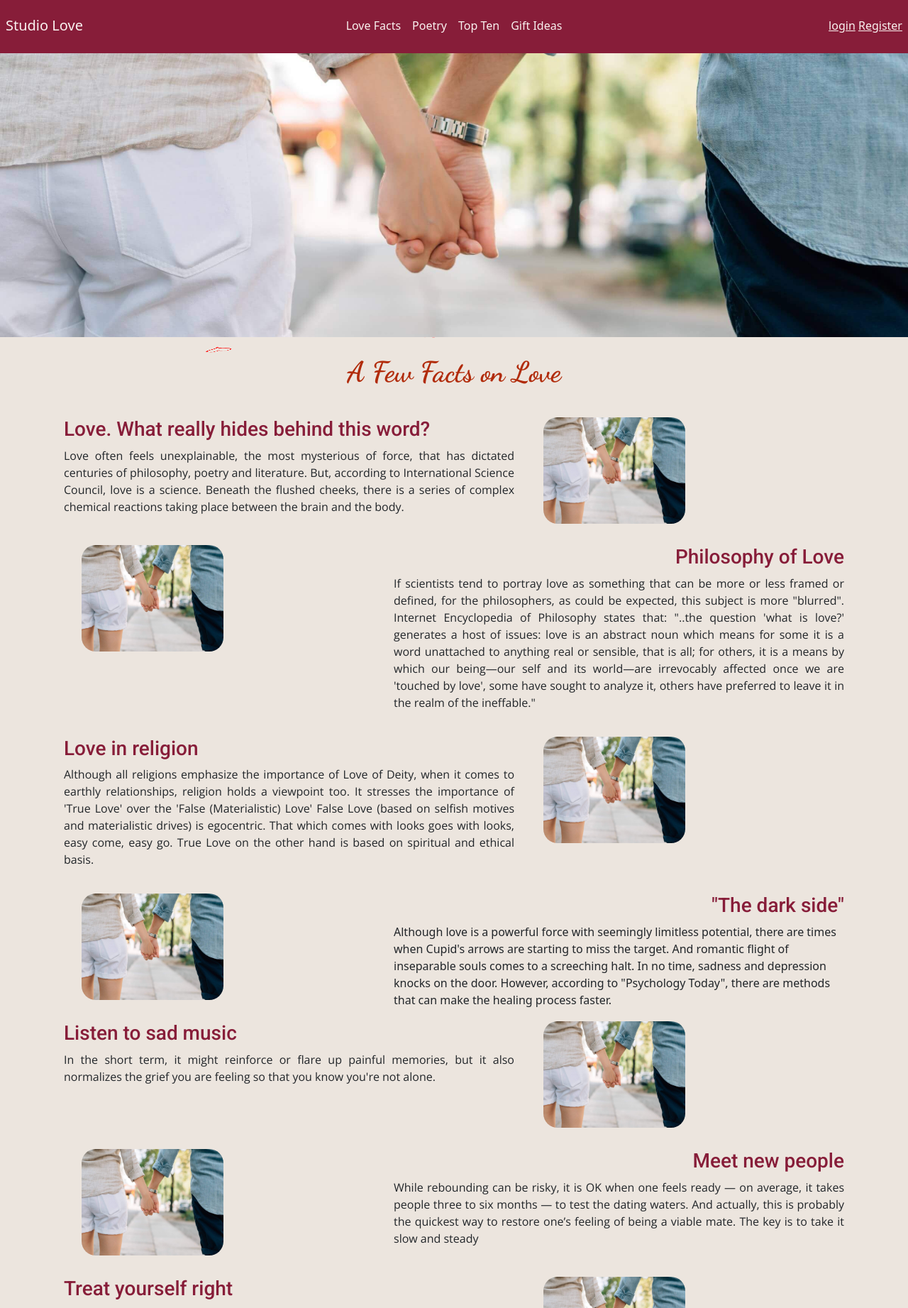
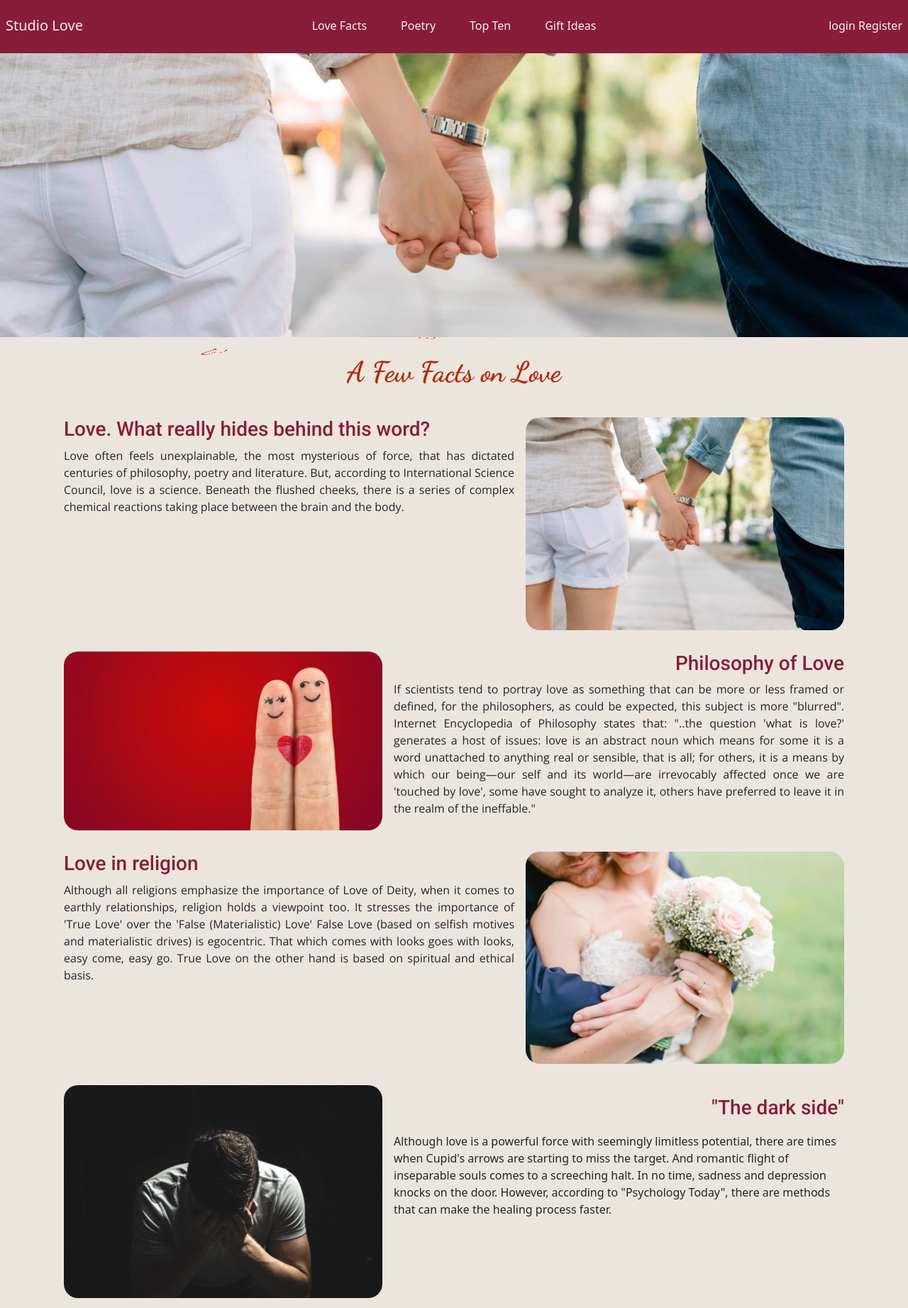
Before and after one commit to alexandergrib/studiuos-love, a Flask app: page /love_facts in a window 1280 px wide. Shown: the top 1843 px of the page at 71% size. Run offline with Flask 2, Linux system fonts and the light colour scheme; some libraries are stand-ins or nearby versions.

Commit message:
Add styling and images to Love Facts

```diff
--- a/static/css/styles.css
+++ b/static/css/styles.css
@@ -38,8 +38,12 @@ body {
     color: #faf2f0;
 }
 
+.nav-item {
+    padding: 0 1em;
 
-/*      masthead images      */
+}
+
+/*      images      */
 
 .masthead {
     /* background-image: url("../static/img/heart-cookies.jpg"); */
@@ -48,6 +52,11 @@ body {
     background-position: center;
     background-repeat: no-repeat;
     background-size: cover;
+}
+
+.col-md-5 img {
+    width: 100%;
+    margin-bottom: 30px;
 }
 
 
@@ -93,7 +102,7 @@ body {
     padding-bottom: 20px;
 }
 
-.login {
+.login a {
     text-decoration: none;
 }
 
@@ -310,8 +319,7 @@ footer li:hover i {
 }
 
 .bold-carousel {
-    font-weight: 700;
-
+    font-weight: 7git pou00;
 }
 
 .shop-now{
--- a/templates/love_facts.html
+++ b/templates/love_facts.html
@@ -21,14 +21,14 @@
     </div>
     <div class="col-md-5">
         {% set image_link = url_for('static', filename='img/hold-hands.jpg') -%}
-        <img src="{{ image_link }}" class="rounded-corners image-div" alt="">
+        <img src="{{ image_link }}" class="rounded-corners" alt="">
     </div>
 </div>
 
 <div class="row">
     <div class="col-md-5">
-        {% set image_link = url_for('static', filename='img/hold-hands.jpg') -%}
-        <img src="{{ image_link }}" class="rounded-corners image-div" alt="">
+        {% set image_link = url_for('static', filename='img/love-fingers.jpg') -%}
+        <img src="{{ image_link }}" class="rounded-corners" alt="">
     </div>
     <div class="love-facts col-md-7">
         <h3 class="med-heading right">Philosophy of Love</h3>
@@ -55,18 +55,18 @@
             True Love on the other hand is based on spiritual and ethical basis.</p>
     </div>
     <div class="col-md-5">
-        {% set image_link = url_for('static', filename='img/hold-hands.jpg') -%}
-        <img src="{{ image_link }}" class="rounded-corners image-div" alt="">
+        {% set image_link = url_for('static', filename='img/wedding.jpg') -%}
+        <img src="{{ image_link }}" class="rounded-corners" alt="">
     </div>
 </div>
 
 <div class="row">
     <div class="col-md-5">
-        {% set image_link = url_for('static', filename='img/hold-hands.jpg') -%}
-        <img src="{{ image_link }}" class="rounded-corners image-div" alt="">
+        {% set image_link = url_for('static', filename='img/guy-crying.jpg') -%}
+        <img src="{{ image_link }}" class="rounded-corners" alt="">
     </div>
     <div class="love-facts col-md-7">
-        <h3 class="med-heading right">"The dark side"</h3>
+        <h3 class="med-heading right padding">"The dark side"</h3>
         <p>Although love is a powerful force with seemingly limitless potential, there are times
             when Cupid's arrows are starting to miss the target.
             And romantic flight of inseparable souls comes to a screeching halt.
@@ -83,15 +83,15 @@
             but it also normalizes the grief you are feeling so that you know you're not alone.</p>
     </div>
     <div class="col-md-5">
-        {% set image_link = url_for('static', filename='img/hold-hands.jpg') -%}
-        <img src="{{ image_link }}" class="rounded-corners image-div" alt="">
+        {% set image_link = url_for('static', filename='img/heart-music.jpg') -%}
+        <img src="{{ image_link }}" class="rounded-corners" alt="">
     </div>
 </div>
 
 <div class="row">
     <div class="col-md-5">
-        {% set image_link = url_for('static', filename='img/hold-hands.jpg') -%}
-        <img src="{{ image_link }}" class="rounded-corners image-div" alt="">
+        {% set image_link = url_for('static', filename='img/couple-coffee.jpg') -%}
+        <img src="{{ image_link }}" class="rounded-corners" alt="">
     </div>
     <div class="love-facts col-md-7">
         <h3 class="med-heading right">Meet new people</h3>
@@ -113,15 +113,15 @@
             Anything that boosts your sense of yourself as someone worthy of comfort and pride.</p>
     </div>
     <div class="col-md-5">
-        {% set image_link = url_for('static', filename='img/hold-hands.jpg') -%}
-        <img src="{{ image_link }}" class="rounded-corners image-div" alt="">
+        {% set image_link = url_for('static', filename='img/shopping.jpg') -%}
+        <img src="{{ image_link }}" class="rounded-corners" alt="">
     </div>
 </div>
 
 <div class="row">
     <div class="col-md-5">
-        {% set image_link = url_for('static', filename='img/hold-hands.jpg') -%}
-        <img src="{{ image_link }}" class="rounded-corners image-div" alt="">
+        {% set image_link = url_for('static', filename='img/phone-call.jpg') -%}
+        <img src="{{ image_link }}" class="rounded-corners" alt="">
     </div>
     <div class="love-facts col-md-7">
         <h3 class="med-heading right">Talk to supportive people</h3>
@@ -144,8 +144,8 @@
             Yell it out. Scream it out. It’s normal.</p>
     </div>
     <div class="col-md-5">
-        {% set image_link = url_for('static', filename='img/hold-hands.jpg') -%}
-        <img src="{{ image_link }}" class="rounded-corners image-div" alt="">
+        {% set image_link = url_for('static', filename='img/beanie-guy.jpg') -%}
+        <img src="{{ image_link }}" class="rounded-corners" alt="">
     </div>
 </div>
 
```
Also changed, not shown: static/img/beanie-guy.jpg (added), static/img/couple-coffee.jpg (added), static/img/guy-crying.jpg (added), static/img/heart-music.jpg (added), static/img/phone-call.jpg (added), static/img/shopping.jpg (added), static/img/wedding.jpg (added).
